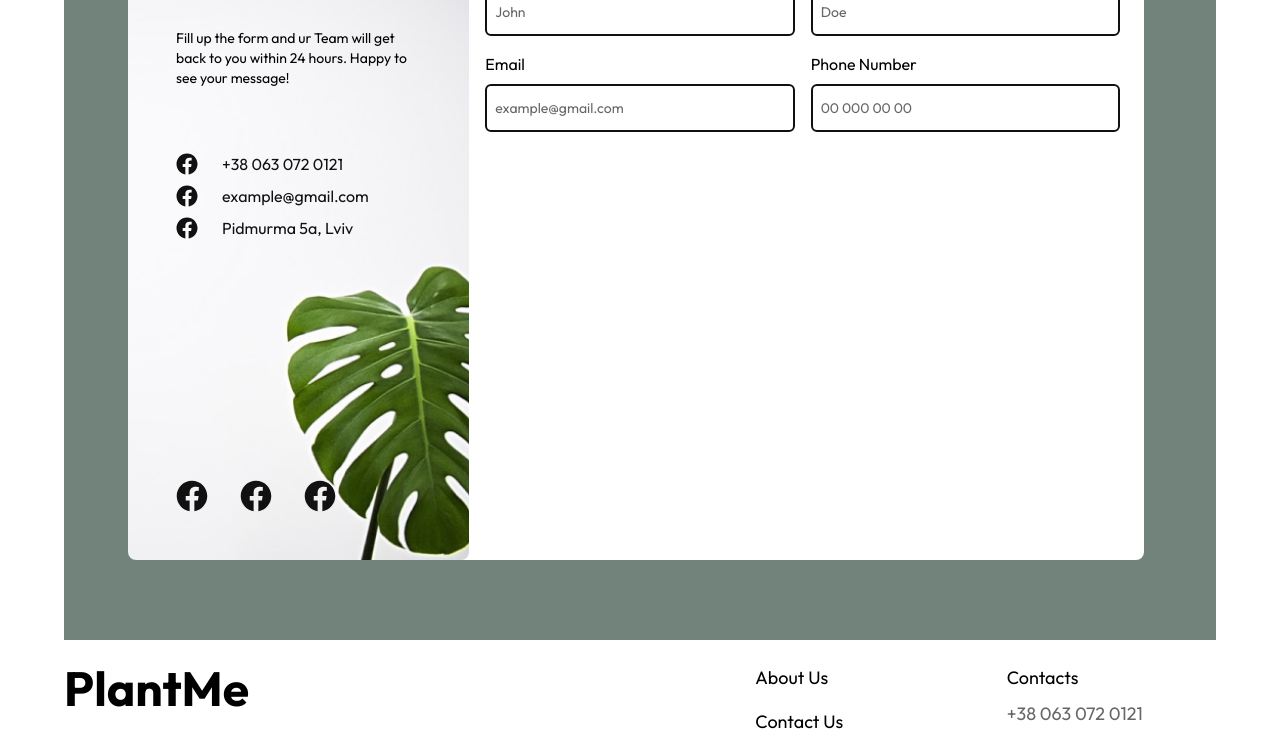
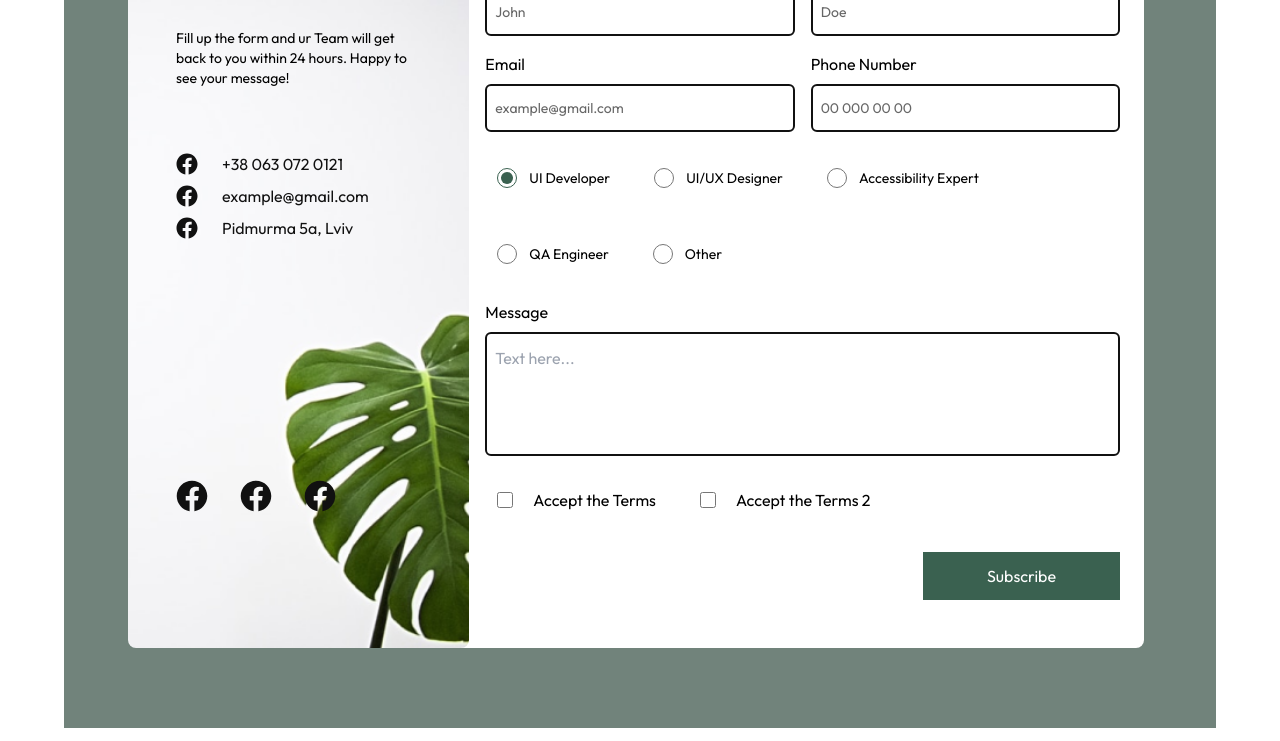
Before and after one commit to bzakrzewskigrid/plantme, a React (Vite) app: page / in a window 1280 px wide. Shown: the part 1348-2089 px from the top of the page. Built offline with nearby package versions, Linux system fonts and the light colour scheme.

Commit message:
feat: Add contacts us radio buttons, textarea and checkboxes

```diff
--- a/src/components/ContactUs.tsx
+++ b/src/components/ContactUs.tsx
@@ -1,13 +1,14 @@
 import oneLeave from '../assets/imgs/one-leave.png';
 import fbLogo from '../assets/icons/fb-icon--black.svg';
 import { ContactUsInput } from './ContactUsInput';
+import { ContactUsRadioButton } from './ContactUsRadioButton';
 
 export const ContactUs = () => {
   return (
     <section className="px-16">
-      <div className="flex px-16 py-20 bg-background-green">
+      <div className="flex px-16 py-20 bg-background-green max-xl:flex-col">
         <div
-          className="w-1/3 p-12 rounded-lg bg-no-repeat bg-center bg-cover relative z-20 -mr-2"
+          className="w-1/3 p-12 rounded-lg bg-no-repeat bg-center bg-cover relative z-20 -mr-2 max-xl:w-full max-xl:bg-cover max-xl:bg-top max-xl:-mb-2 max-xl:-mr-0"
           style={{ backgroundImage: `url(${oneLeave})` }}
         >
           <h2 className="text-5xl font-bold mb-6">Contact Us</h2>
@@ -47,12 +48,61 @@ export const ContactUs = () => {
           </ul>
         </div>
 
-        <form className="bg-white w-2/3 px-6 py-12 rounded-r-lg">
-          <div className="grid gap-4 grid-cols-2 max-xl:grid-cols-1">
+        <form className="bg-white w-2/3 px-6 py-12 rounded-r-lg  max-xl:w-full">
+          <div className="grid gap-4 grid-cols-2 max-xl:grid-cols-1 mb-6">
             <ContactUsInput required name="firstName" label="First Name" placeholder="John" type="string" />
             <ContactUsInput required name="lastName" label="Last Name" placeholder="Doe" type="string" />
             <ContactUsInput name="email" label="Email" placeholder="example@gmail.com" type="email" />
+            {/* todo: Add selecting phone prefix */}
             <ContactUsInput name="phoneNumber" label="Phone Number" placeholder="00 000 00 00" type="tel" />
+          </div>
+
+          <fieldset id="role" className="flex gap-8 mb-6 flex-wrap">
+            <ContactUsRadioButton
+              label="UI Developer"
+              name="role"
+              id="uiDeveloper"
+              value="uiDeveloper"
+              defaultChecked
+            />
+            <ContactUsRadioButton label="UI/UX Designer" name="role" id="uiuxDesigner" value="uiuxDesigner" />
+            <ContactUsRadioButton
+              label="Accessibility Expert"
+              name="role"
+              id="accessibilityExpert"
+              value="accessibilityExpert"
+            />
+            <ContactUsRadioButton label="QA Engineer" name="role" id="qaEngineer" value="qaEngineer" />
+            <ContactUsRadioButton label="Other" name="role" id="other" value="other" />
+          </fieldset>
+
+          <div className="flex flex-col gap-2 mb-6">
+            <label htmlFor="message">Message</label>
+            <textarea
+              name="message"
+              rows={4}
+              id="message"
+              placeholder="Text here..."
+              className="resize-none w-full border-primary-black border-solid border-2 focus:outline-primary-green px-2 py-3 rounded-md"
+            />
+          </div>
+
+          <div className="flex w-full gap-8 mb-8">
+            <div className="flex items-center gap-2">
+              <input type="checkbox" name="terms" id="terms" className="m-3 w-4 h-4 accent-primary-green" />
+              <label htmlFor="terms">Accept the Terms</label>
+            </div>
+
+            <div className="flex items-center gap-2">
+              <input type="checkbox" name="terms2" id="terms2" className="m-3 w-4 h-4 accent-primary-green" />
+              <label htmlFor="terms2">Accept the Terms 2</label>
+            </div>
+          </div>
+
+          <div className="w-full flex justify-end">
+            <button type="submit" className="bg-primary-green px-16 py-3 text-white font-normal">
+              Subscribe
+            </button>
           </div>
         </form>
       </div>
--- /dev/null
+++ b/src/components/ContactUsRadioButton.tsx
@@ -0,0 +1,27 @@
+import { FC } from 'react';
+
+interface IContactUsRadioButton {
+  id: string;
+  name: string;
+  value: string;
+  label: string;
+  defaultChecked?: boolean;
+}
+
+export const ContactUsRadioButton: FC<IContactUsRadioButton> = ({ id, name, value, label, defaultChecked = false }) => {
+  return (
+    <div className="flex items-center">
+      <input
+        type="radio"
+        id={id}
+        name={name}
+        value={value}
+        defaultChecked={defaultChecked}
+        className="w-5 h-5 accent-primary-green focus:ring-primary-green m-3 block"
+      />
+      <label htmlFor={id} className="text-sm py-3">
+        {label}
+      </label>
+    </div>
+  );
+};
```
